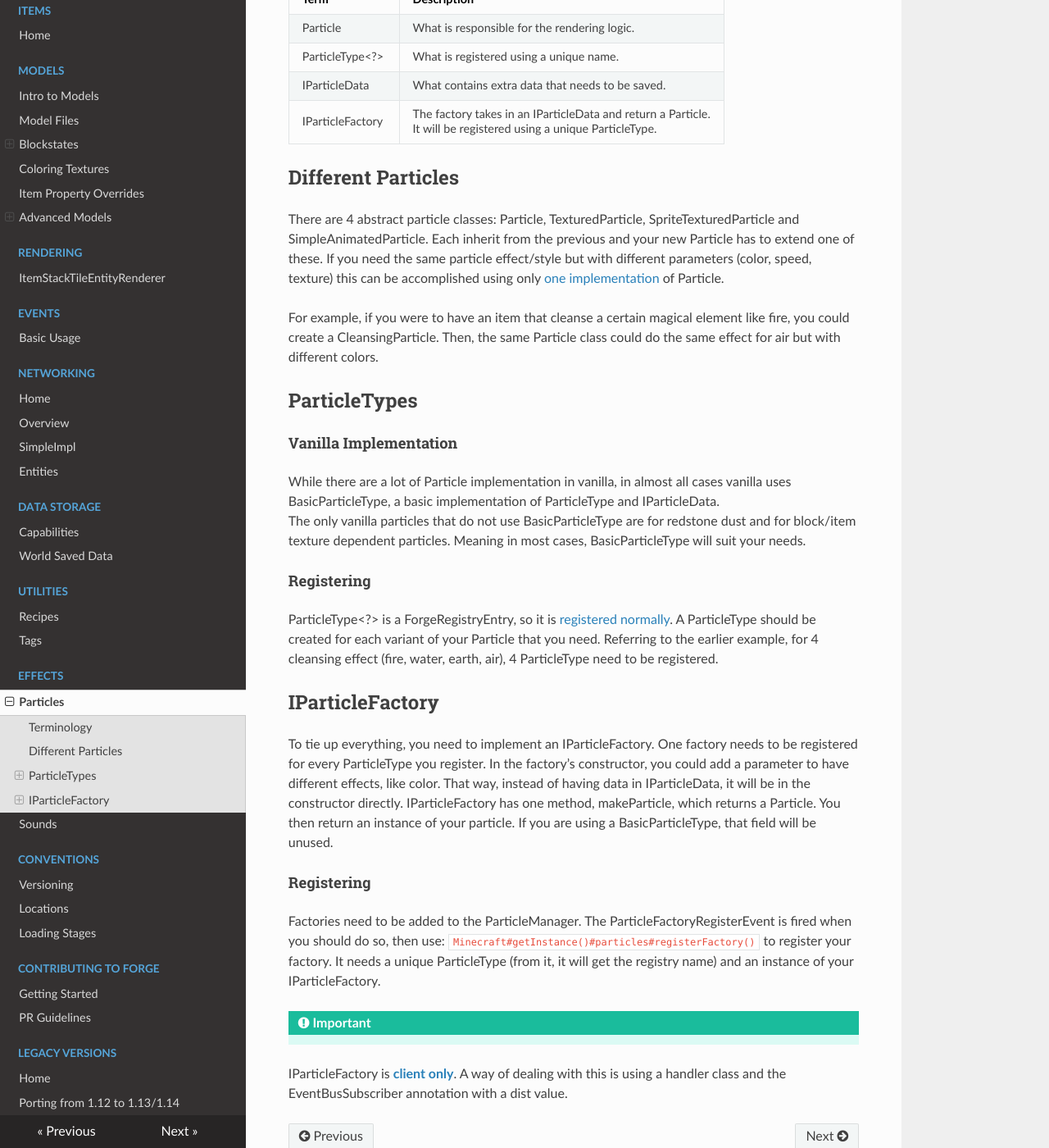
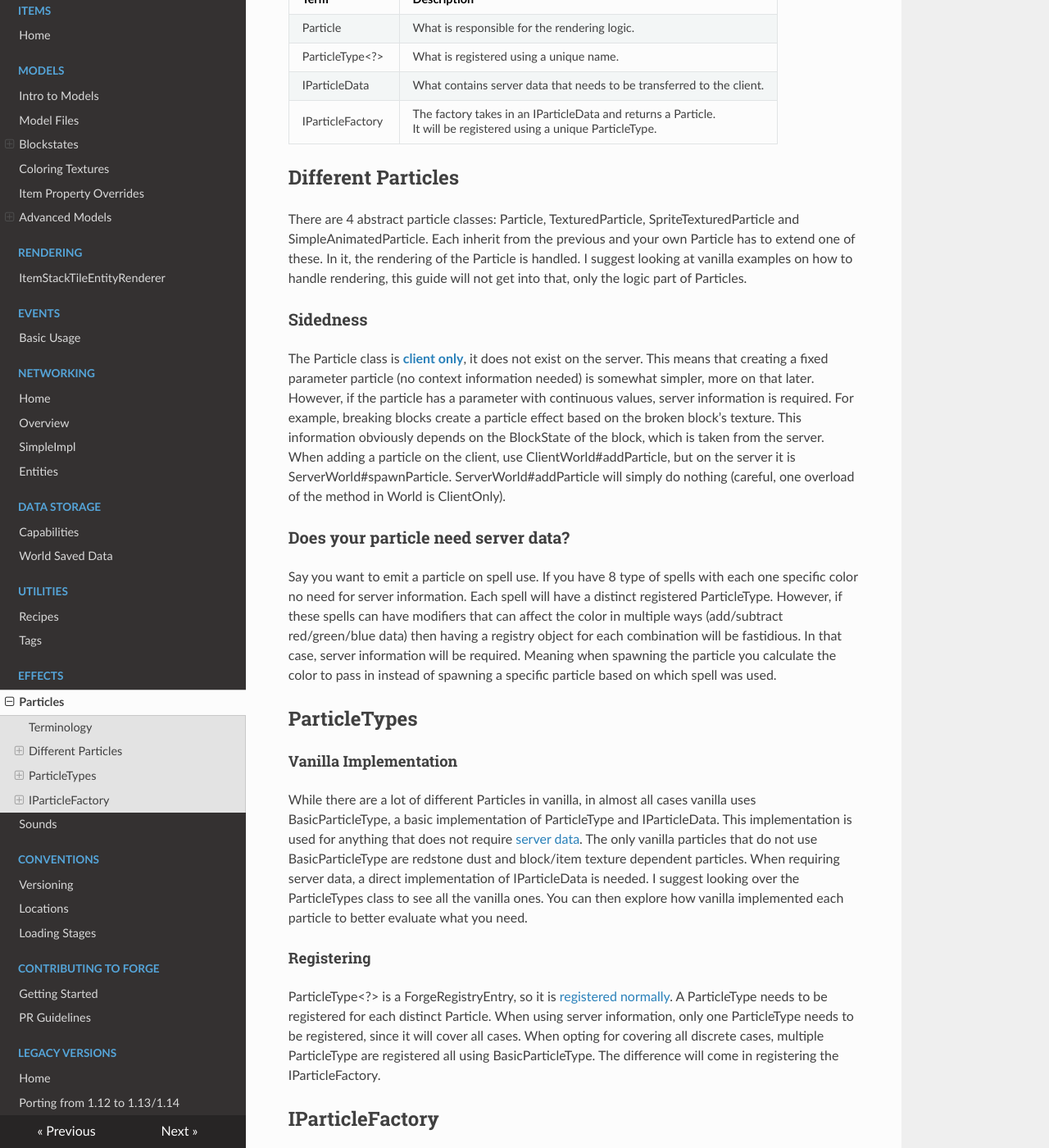
Before and after one commit to MinecraftForge/Documentation, an MkDocs documentation site: the page built from docs/effects/particles.md, in a window 1280 px wide and 1400 px high, scrolled down 234 px. Shown: the whole window at 82% size. Built offline with MkDocs 1.6.1, drawn with Linux system fonts in a browser that asks for light colours; nearby versions of some CDN libraries; some of the changed text lies outside the part shown.

Commit message:
Changed a lot of stuff!

````diff
--- a/docs/effects/particles.md
+++ b/docs/effects/particles.md
@@ -7,42 +7,79 @@ Terminology
 |----------------|----------------|
 | Particle | What is responsible for the rendering logic. |
 | ParticleType<?> | What is registered using a unique name. |
-| IParticleData | What contains extra data that needs to be saved. |
-| IParticleFactory | The factory takes in an IParticleData and return a Particle. <br> It will be registered using a unique ParticleType. |
+| IParticleData | What contains server data that needs to be transferred to the client. |
+| IParticleFactory | The factory takes in an IParticleData and returns a Particle. <br> It will be registered using a unique ParticleType. |
 
 Different Particles
 -------------------
-There are 4 abstract particle classes: Particle, TexturedParticle,  SpriteTexturedParticle and SimpleAnimatedParticle.
-Each inherit from the previous and your new Particle has to extend one of these.
-If you need the same particle effect/style but with different parameters (color, speed, texture) this can be accomplished using only [one implementation](#IParticleFactory) of Particle.
+There are 4 abstract particle classes: Particle, TexturedParticle,  SpriteTexturedParticle and SimpleAnimatedParticle. Each inherit from the previous and your own Particle has to extend one of these.
+In it, the rendering of the Particle is handled. I suggest looking at vanilla examples on how to handle rendering, this guide will not get into that, only the logic part of Particles.
 
-For example, if you were to have an item that cleanse a certain magical element like fire, you could create a CleansingParticle. Then, the same Particle class could do the same effect for air but with different colors.
+### Sidedness
+
+The Particle class is [**client only**][sides], it does not exist on the server.
+This means that creating a fixed parameter particle (no context information needed) is somewhat simpler, more on that later.
+However, if the particle has a parameter with continuous values, server information is required. For example, breaking blocks create a particle effect based on the broken block's texture.
+This information obviously depends on the BlockState of the block, which is taken from the server. <br>
+When adding a particle on the client, use ClientWorld#addParticle, but on the server it is ServerWorld#spawnParticle. ServerWorld#addParticle will simply do nothing (careful, one overload of the method in World is ClientOnly).
+
+### Does your particle need server data?
+Say you want to emit a particle on spell use. If you have 8 type of spells with each one specific color no need for server information. Each spell will have a distinct registered ParticleType.
+However, if these spells can have modifiers that can affect the color in multiple ways (add/subtract red/green/blue data) then having a registry object for each combination will be fastidious.
+In that case, server information will be required.
+Meaning when spawning the particle you calculate the color to pass in instead of spawning a specific particle based on which spell was used.
 
 ParticleTypes
 -------------
 #### Vanilla Implementation
-While there are a lot of Particle implementation in vanilla, in almost all cases vanilla uses BasicParticleType, a basic implementation of ParticleType and IParticleData. <br>
-The only vanilla particles that do not use BasicParticleType are for redstone dust and for block/item texture dependent particles.
-Meaning in most cases, BasicParticleType will suit your needs.
+While there are a lot of different Particles in vanilla, in almost all cases vanilla uses BasicParticleType, a basic implementation of ParticleType and IParticleData.
+This implementation is used for anything that does not require [server data][servdat].
+The only vanilla particles that do not use BasicParticleType are redstone dust and block/item texture dependent particles.
+When requiring server data, a direct implementation of IParticleData is needed. I suggest looking over the ParticleTypes class to see all the vanilla ones.
+You can then explore how vanilla implemented each particle to better evaluate what you need.
 
 #### Registering
 ParticleType<?> is a ForgeRegistryEntry, so it is [registered normally][registration].
-A ParticleType should be created for each variant of your Particle that you need.
-Referring to the earlier example, for 4 cleansing effect (fire, water, earth, air), 4 ParticleType need to be registered.
+A ParticleType needs to be registered for each distinct Particle. When using server information, only one ParticleType needs to be registered, since it will cover all cases.
+When opting for covering all discrete cases, multiple ParticleType are registered all using BasicParticleType. The difference will come in registering the IParticleFactory.
 
 IParticleFactory
 ----------------
 To tie up everything, you need to implement an IParticleFactory. One factory needs to be registered for every ParticleType you register.
-In the factory's constructor, you could add a parameter to have different effects, like color. That way, instead of having data in IParticleData, it will be in the constructor directly.
-IParticleFactory has one method, makeParticle, which returns a Particle. You then return an instance of your particle. If you are using a BasicParticleType, that field will be unused.
+When covering discrete cases, you can specify a parameter in the constructor, to be able to differentiate the cases.
+```java
+public static class Factory implements IParticleFactory<BasicParticleType> {
+  private final Color color;
+  public Factory(Color color) {
+    this.color = color;
+  }
+
+  @Nullable
+  @Override
+  public Particle makeParticle(BasicParticleType typeIn, World worldIn, double x, double y, double z, double xSpeed, double ySpeed, double zSpeed) {
+    return new SHParticle(worldIn, this.color, x, y, z, xSpeed, ySpeed, zSpeed);
+  }
+}
+```
+In the example above, I have my own Color class that can be specified during registration. The downside is the colors are "hardcoded" and can't be changed using the /particle command.
+However, adding a new distinct case is easy, there only needs to be a new ParticleType and the associated factory.
+
+Finally, IParticleFactory has one method, makeParticle, which returns a Particle. You can then return an instance of your particle as shown above. If you are using a BasicParticleType, that parameter will be unused.
 
 #### Registering
-Factories need to be added to the ParticleManager. The ParticleFactoryRegisterEvent is fired when you should do so, then use: ``` Minecraft#getInstance()#particles#registerFactory()```
-to register your factory. It needs a unique ParticleType (from it, it will get the registry name) and an instance of your IParticleFactory.
+Factories need to be added to the ParticleManager. The ParticleFactoryRegisterEvent is fired when you should do so. At that point use: `Minecraft.getInstance()#particles#registerFactory()`
+to register your factory. It needs a ParticleType (from it, it will get the registry name) and an instance of your IParticleFactory.
+When registering discrete valued Particles, the factory will contain the discrete information, like so pertaining to my previous example:
+```java
+Minecraft.getInstance().particles.registerFactory(DeferredRegistration.HEART_CRYSTAL_PARTICLE.get(), new SHParticle.Factory(Color.FIREBRICK));
+Minecraft.getInstance().particles.registerFactory(DeferredRegistration.POWER_CRYSTAL_PARTICLE.get(), new SHParticle.Factory(Color.ROYALBLUE));
+```
+The interest in doing this is to avoid having to deal with IParticleData and not create multiple Particle implementations for each color.
 
-!!! Important
+!!! important
 
-  IParticleFactory is [**client only**][sides]. A way of dealing with this is using a handler class and the EventBusSubscriber annotation with a dist value.
+  IParticleFactory is [**client only**][sides], like the Particle class. A way of dealing with this is using a handler class and the EventBusSubscriber annotation with a dist value.
 
-[registration]: ../concepts/registries.md#registering-things
-[sides]: ../concepts/sides.md
+[registration]: registries.md#registering-things
+[sides]: sides.md
+[servdat]: #does-your-particle-need-server-data
````
